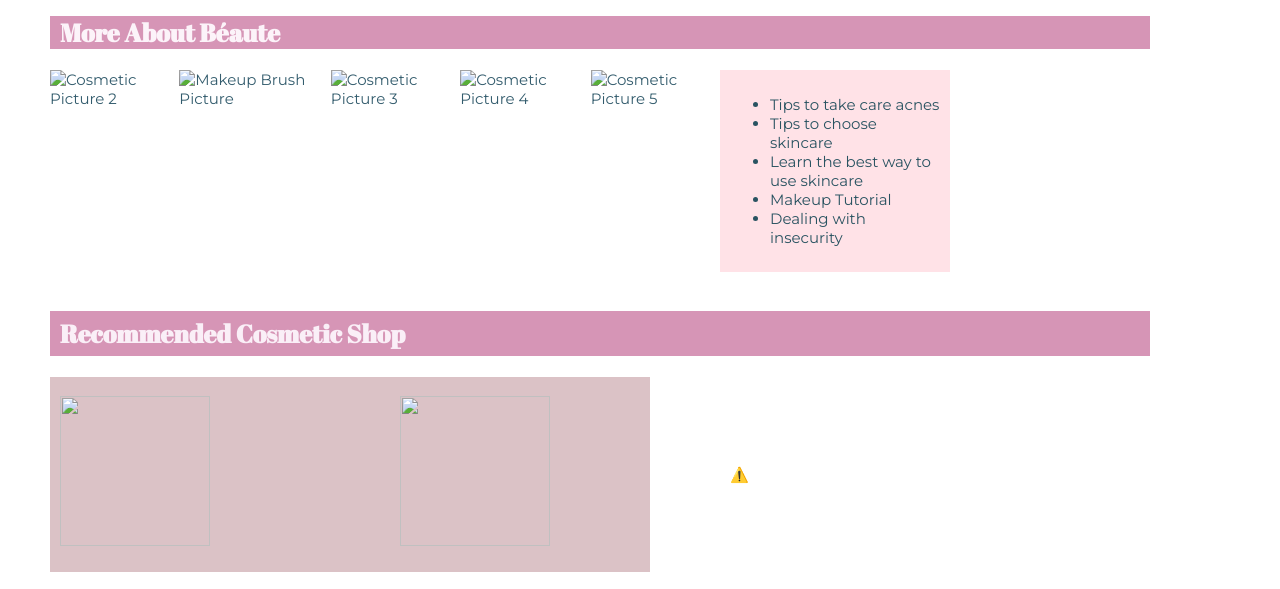
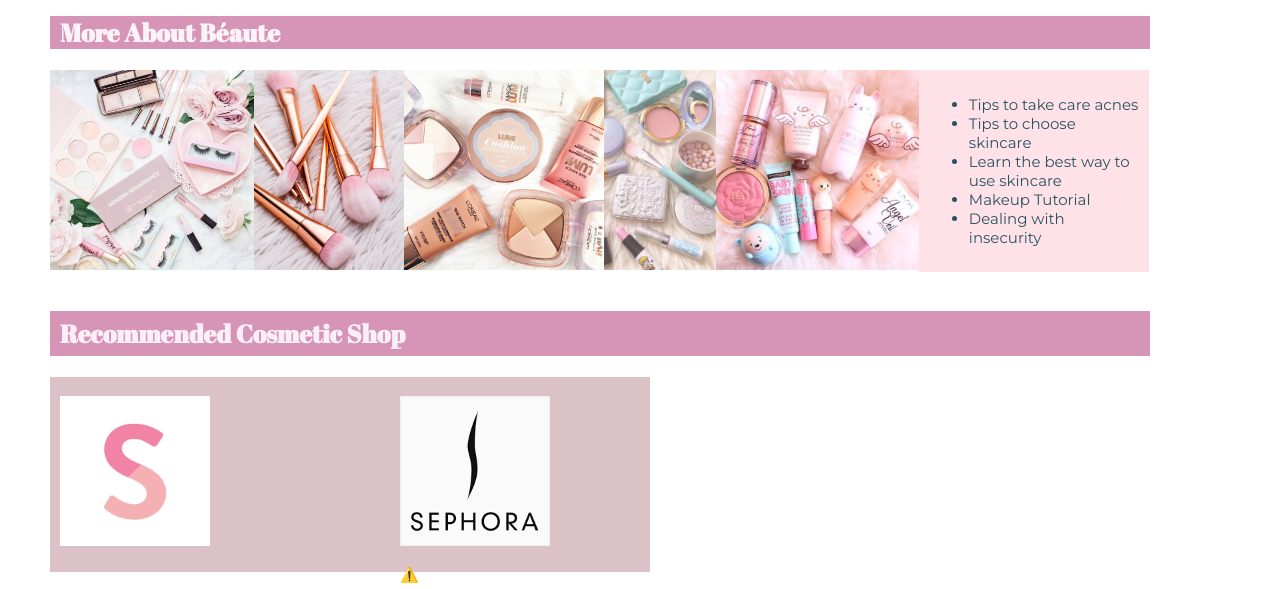
Before and after one commit to Shannonsie/beaute, a plain HTML site: page index.html in a window 1280 px wide. Shown: the part 905-1494 px from the top of the page. Drawn offline with nearby package versions, Linux system fonts and the light colour scheme; no server answers; files whose address does not match are found by name.

Commit message:
added a new image, flex doesn't work

```diff
--- a/css/styles.css
+++ b/css/styles.css
@@ -186,6 +186,8 @@ ol{
     padding-bottom: 10px;
     justify-content: flex-start;
 }
+
+
 .videos{
     justify-content: column;
 }
--- a/index.html
+++ b/index.html
@@ -48,19 +48,19 @@
        <h2 class="abc"></p> <b> More About Béaute  </b></h2>
        <div class="more">
         <aside>
-            <img src="/Users/Shannon%20Sie/Downloads/more1.jpg" alt="Cosmetic Picture 2" height=200px>
+            <img src="Img/more1.jpg" alt="Cosmetic Picture 2" height=200px>
         </aside>
         <aside>
-            <img src="/Users/Shannon%20Sie/Downloads/more2.jpg" alt="Makeup Brush Picture" height=200px>
+            <img src="Img/more2.jpg" alt="Makeup Brush Picture" height=200px>
         </aside>
         <aside>
-            <img src="/Users/Shannon%20Sie/Downloads/more3.jpg" alt="Cosmetic Picture 3" height=200px>
+            <img src="Img/more3.jpg" alt="Cosmetic Picture 3" height=200px>
         </aside>
         <aside>
-            <img src="/Users/Shannon%20Sie/Downloads/more4.jpg" alt="Cosmetic Picture 4" height=200px>
+            <img src="Img/more4.jpg" alt="Cosmetic Picture 4" height=200px>
         </aside>
         <aside>
-            <img src="/Users/Shannon%20Sie/Downloads/more5.jpg" alt="Cosmetic Picture 5" height=200px>
+            <img src="Img/more5.jpg" alt="Cosmetic Picture 5" height=200px>
         </aside>
         <aside class="moretext">
        <ul>
@@ -77,10 +77,12 @@
 
     <div class="onlineshop">
         <aside class="sociolla"><a class="a" href="https://www.sociolla.com">
-        <img src="/Users/Shannon%20Sie/Downloads/sociolla.png" height=150px width=150px> </a> </aside>
+        <img src="Img/sociolla.png" height=150px width=150px> </a> </aside>
        <aside class="sephora"> <a class="a" href="https://www.sephora.co.id/">
-       <img src="/Users/Shannon%20Sie/Downloads/sephora.png" height=150px width=150px> </a>
-    </aside>
+       <img src="Img/sephora.png" height=150px width=150px> </a>
+<!--
+       <img src="Img/cosrx.png" height=150px width=150px>
+        -->
     <aside>
         <lottie-player src="https://assets9.lottiefiles.com/packages/lf20_57TxAX.json"  background="transparent"  speed="1"  style="width: 200px;"  loop  autoplay></lottie-player>
     </aside>
```
Also changed, not shown: Img/2.png (added), Img/b1.jpg (added), Img/b2.jpg (added), Img/cosrx.png (added), Img/more1.jpg (added), Img/more2.jpg (added), Img/more3.jpg (added), Img/more4.jpg (added), Img/more5.jpg (added), Img/sephora.png (added), Img/sociolla.png (added), 1 other file.
